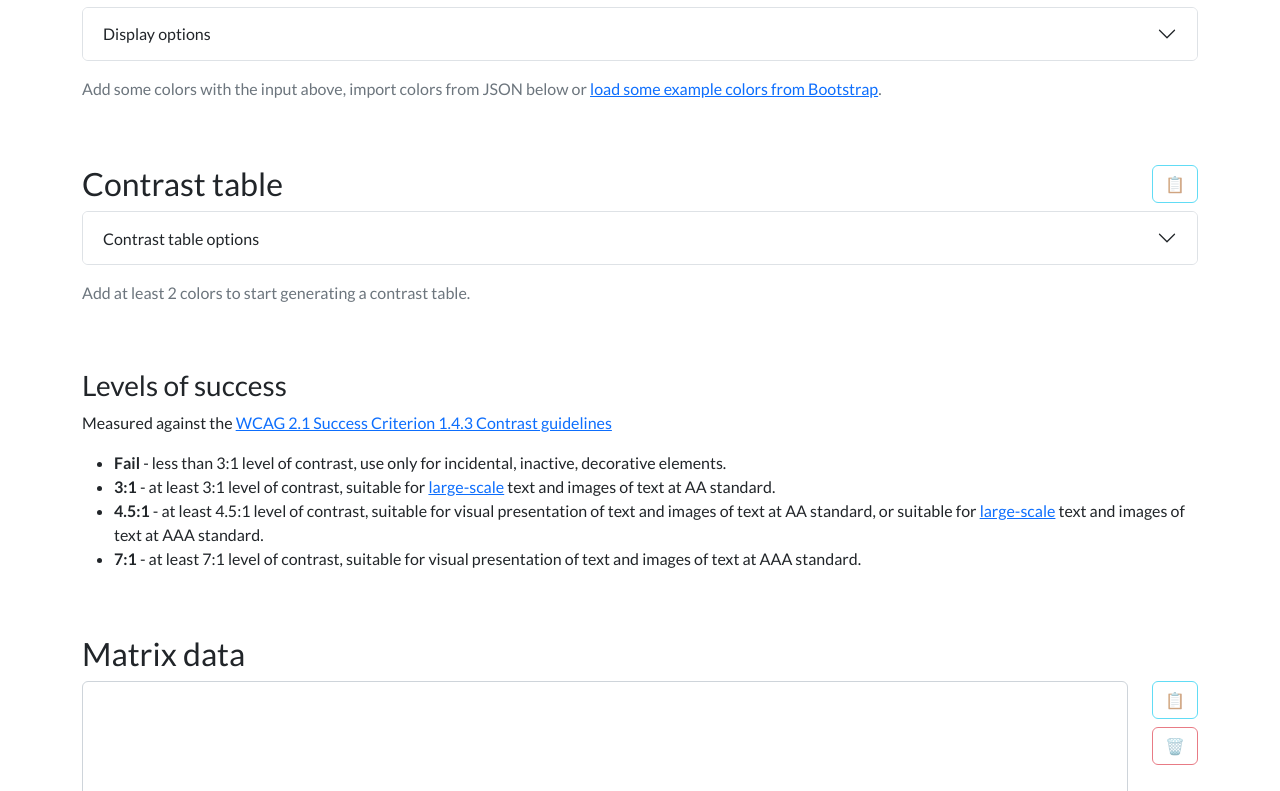
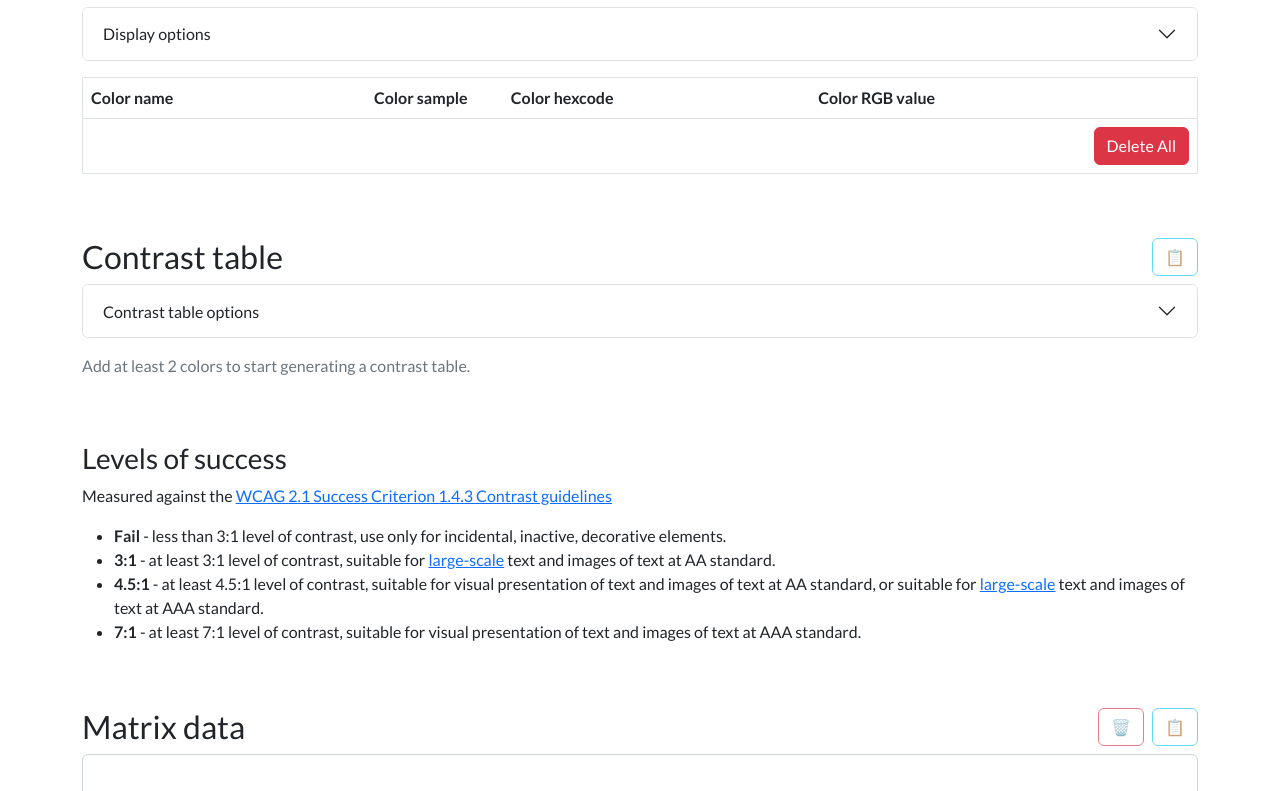
Before and after one commit to NotThatGothic/contrast-matrix-generator, a Vue app: page / in a window 1280 px wide. Shown: the part 309-1100 px from the top of the page. Built offline with nearby package versions, Linux system fonts and the light colour scheme; a web font is replaced by a local one.

Commit message:
regex improvements, layout improvements

```diff
--- a/src/App.vue
+++ b/src/App.vue
@@ -11,7 +11,7 @@
 					<h2>Current colors</h2>
 				</div>
 				<div class="col-auto text-end">
-					<button class="btn btn-light btn-outline-info" @click="copyTable('current-colors-table')" :disabled="!colors.length" title="Copy table" >📋</button>
+					<button class="btn btn-light btn-outline-info mb-1" @click="copyTable('current-colors-table')" :disabled="!colors.length" title="Copy table" >📋</button>
 				</div>
 			</div>
 			<div class="row">
@@ -69,7 +69,7 @@
 					</div>
 				</div>
 			</div>
-			<div style="overflow-x: auto; height:100%" v-if="colors.length">
+			<div style="overflow-x: auto; height:100%" v-if="colors" :key="renderKey">
 				<div v-if="displayOptions.palette" id="current-colors-table" class="d-flex flex-wrap">
 					<div v-for="(color) in colors" :key="color.id" is="vue:ColorRow" :id="color.id" :name="color.colorName" :hex="color.colorHex" :displayOptions="displayOptions" @update-name="updateName" @update-hex="updateHex" @remove-row="removeRow" />
 				</div>
@@ -112,7 +112,7 @@
 					<h2 class="">Contrast table</h2>
 				</div>
 				<div class="col-auto text-end">
-					<button class="btn btn-light btn-outline-info" @click="copyTable('contrast-matrix-table')" :disabled="colors.length < 2" title="Copy table" >📋</button>
+					<button class="btn btn-light btn-outline-info mb-1" @click="copyTable('contrast-matrix-table')" :disabled="colors.length < 2" title="Copy table" >📋</button>
 				</div>
 			</div>
 			<div class="row">
@@ -271,7 +271,8 @@ export default {
 			levelOfAccuracy: 3,
 			colors: [],
 			bootstrapColors: ColorData,
-			url: window.location.search
+			url: window.location.search,
+			renderKey: 0
 		}
 	},
 	watch: {
@@ -384,11 +385,14 @@ export default {
 		},
 		loadData(data) {
 			this.colors = []
+			this.renderKey++;
 			var isValidJSON = true;
+			var regex = /%2B|%20|%25/gi
 			try { JSON.parse(data) } catch {isValidJSON = false }
 			if (isValidJSON) {data = JSON.parse(data)}
 			for (const [key, value] of Object.entries(data)) {
-				this.addColor(`${key}`, `${value}`)
+				var parsed = key.replaceAll(regex, ' ')
+				this.addColor(`${parsed}`, `${value}`)
 			}
 		},
 		copyTable(option) {
--- a/src/components/AddColor.vue
+++ b/src/components/AddColor.vue
@@ -70,7 +70,7 @@ export default {
 					this.newColorName = ''
 					this.newColorCode = ''
 				} else
-				if ((/\(?\d+[,\s]?\d+[,\s]?\d+\)?/).test(this.newColorCode)) {
+				if ((/(?:rgb)?:?\s?\(?(\d{1,3})(?:\s|,|,\s)(\d{1,3})(?:\s|,|,\s)(\d{1,3})\)?/gi).test(this.newColorCode)) {
 					var test = standardizeRGB(this.newColorCode)
 					console.log('rgb ' + test)
 					var toHex = RGBToHex(test)
@@ -87,8 +87,10 @@ export default {
 	}
 }
 function standardizeRGB(value) {
-	var regex = /RGB:? ?|\(|\)/ig
-	return value = value.replaceAll(regex, '')
+	var regex = /rgb:?|\(|\)|,(?= )|^\s|\s$/ig
+	value = value.replaceAll(regex, '')
+	var regex2 = /,/g
+	return value = value.replaceAll(regex2, ' ')
 }
 
 function standardizeHex(value) {
@@ -100,7 +102,7 @@ function standardizeHex(value) {
 }
 
 function RGBToHex(rgb) {
-	var regex = /^(\d{1,3})\s(\d{1,3})\s(\d{1,3})$/
+	var regex = /^(\d+)\s(\d+)\s(\d+)$/
 	rgb = rgb.replace(regex, function(m, r,g,b) {
 		r = Math.abs(r).toString(16)
 		g = Math.abs(g).toString(16)
--- a/src/components/ColorExport.vue
+++ b/src/components/ColorExport.vue
@@ -1,10 +1,19 @@
 <template>
 	<!-- Color export -->
 	<div class="col-12">
+		<div class="row justify-content-between">
+			<div class="col-auto">
 				<h2>Matrix data</h2>
+			</div>
+			<div class="col-auto text-end">
+				<div class="d-flex">
+					<button class="btn btn-light btn-outline-danger me-2 mb-1" @click="this.matrixData=''" :disabled="!this.matrixData" title="Clear export" >🗑️</button>
+					<button class="btn btn-light btn-outline-info mb-1" @click="copyExport" :disabled="!this.matrixData" title="Copy export" >📋</button>
+				</div>
+			</div>
+		</div>
+		<div>
 			<form class="form" id="export-table-form" @submit.prevent spellcheck="false">
-			<div class="row">
-				<div class="col">
 				<div class="row">
 					<div class="col">
 						<textarea id="export-table" class="form-control mb-3" style="" type="text" name="export-table" v-model="matrixData"/>
@@ -20,15 +29,8 @@
 						<button class="btn btn-primary" type="btn" @click="copyUrl()" :disabled="!this.data.length">Share URL</button>
 					</div>
 				</div>
+			</form>
 		</div>
-				<div class="col-auto">
-					<div class="d-flex flex-column">
-						<button class="btn btn-light btn-outline-info mb-2" @click="copyExport" :disabled="!this.matrixData" title="Copy export" >📋</button>
-						<button class="btn btn-light btn-outline-danger" @click="this.matrixData=''" :disabled="!this.matrixData" title="Clear export" >🗑️</button>
-					</div>
-				</div>
-			</div>
-		</form>
 	</div>
 </template>
 
--- a/src/components/ColorRow.vue
+++ b/src/components/ColorRow.vue
@@ -157,12 +157,14 @@ function calculateLum(r, g, b) {
 }
 
 function standardizeRGB(value) {
-	var regex = /RGB:? ?|\(|\)/ig
-	return value = value.replaceAll(regex, '')
+	var regex = /rgb:?|\(|\)|,(?= )/ig
+	value = value.replaceAll(regex, '')
+	var regex2 = /,/g
+	return value = value.replaceAll(regex2, ' ')
 }
 
 function RGBToHex(rgb) {
-	var regex = /(\d+)[,\s]?\s?(\d+)[,\s]?\s?(\d+)/
+	var regex = /^(\d+)\s(\d+)\s(\d+)$/
 	rgb = rgb.replace(regex, function(m, r,g,b) {
 		r = Math.abs(r).toString(16)
 		g = Math.abs(g).toString(16)
```
Lines whose indentation alone changed are shown as unchanged.
